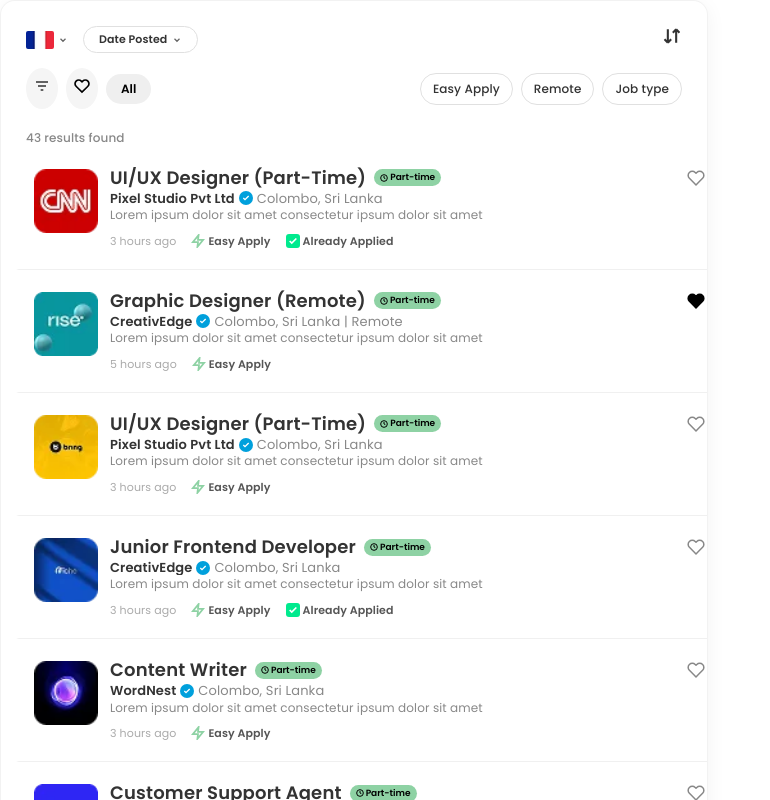
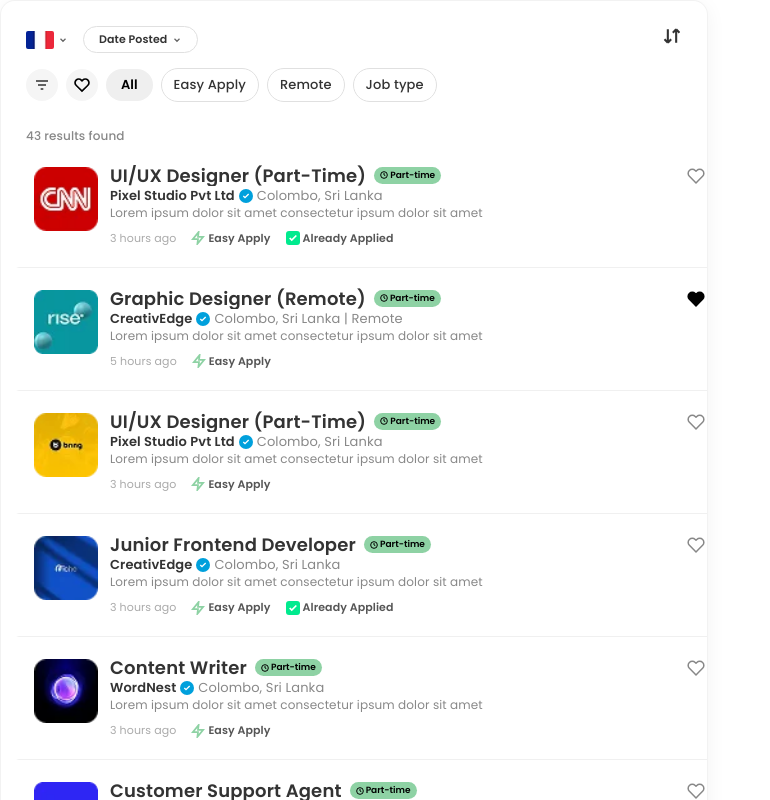
Before and after one commit to UdulaPahasara/Nexus-Frontend-, a React (Vite) app: page /parttime in a window 1280 px wide. Shown: the top 800 px of the page, without its empty margins (0-770 px from the left). Built offline with nearby package versions, Linux system fonts and the light colour scheme.

Commit message:
feat: add part-time job detail view and main part-time jobs component.

```diff
--- a/src/components/jobs/partime/jobdetail/jobdetail.jsx
+++ b/src/components/jobs/partime/jobdetail/jobdetail.jsx
@@ -101,7 +101,7 @@
                 </Box>
 
                 {/* --- TITLE & SAVE ROW --- */}
-                <Box sx={{ display: 'flex', alignItems: 'center', gap: '12px', mb: '15px' }}>
+                <Box sx={{ display: 'flex', alignItems: 'center', gap: { xs: '8px', sm: '12px' }, mb: '15px', flexWrap: 'wrap' }}>
                     <Button
                         variant="contained"
                         startIcon={<BookmarkBorderIcon sx={{ fontSize: '16px !important' }} />}
@@ -116,15 +116,33 @@
                             py: '4px',
                             boxShadow: 'none',
                             fontFamily: 'Poppins',
+                            whiteSpace: 'nowrap',
+                            flexShrink: 0,
+                            order: 1,
                             '&:hover': { bgcolor: '#ddd', boxShadow: 'none' }
                         }}
                     >
                         SAVE JOB
                     </Button>
-                    <Typography sx={{ fontSize: '15px', fontWeight: 600, color: darkMode ? '#fff' : '#000', fontFamily: 'Poppins' }}>
+                    <Typography sx={{
+                        fontSize: { xs: '16px', sm: '15px' },
+                        fontWeight: 600,
+                        color: darkMode ? '#fff' : '#000',
+                        fontFamily: 'Poppins',
+                        flex: { xs: '1 1 100%', sm: 1 },
+                        order: { xs: 3, sm: 2 }
+                    }}>
                         {currentJob.title}
                     </Typography>
-                    <Typography sx={{ fontSize: '12px', color: '#aaa', fontFamily: 'Poppins' }}>
+                    <Typography sx={{
+                        fontSize: '12px',
+                        color: '#aaa',
+                        fontFamily: 'Poppins',
+                        whiteSpace: 'nowrap',
+                        flexShrink: 0,
+                        order: { xs: 2, sm: 3 },
+                        marginLeft: { xs: 'auto', sm: 0 }
+                    }}>
                         {currentJob.time}
                     </Typography>
                 </Box>
@@ -205,15 +223,29 @@
                         Lorem ipsum dolor sit amet consectetur. Non vitae nisl fringilla magna hendrerit mauris id. Dignissim sit justo velit id mauris mollis. Quisque tortor blandit mattis est sodales tortor sit nulla.
                     </Typography>
 
-                    <Box sx={{ display: 'flex', justifyContent: 'space-between', alignItems: 'center', bgcolor: darkMode ? 'rgba(255,255,255,0.02)' : '#F9F9F9', p: '10px 15px', borderRadius: '12px' }}>
-                        <Box sx={{ display: 'flex', alignItems: 'center', gap: '8px' }}>
-                            <Typography sx={{ fontSize: '11px', color: '#888', fontWeight: 600, fontFamily: 'Poppins' }}>Job Posted by</Typography>
-                            <Box sx={{ display: 'flex', alignItems: 'center', gap: '5px', border: '1px dashed #0077B5', p: '2px 6px', borderRadius: '4px' }}>
+                    <Box sx={{
+                        display: 'flex',
+                        justifyContent: 'space-between',
+                        alignItems: 'center',
+                        bgcolor: darkMode ? 'rgba(255,255,255,0.02)' : '#F9F9F9',
+                        p: '10px 15px',
+                        borderRadius: '12px',
+                        flexWrap: 'wrap',
+                        gap: '10px'
+                    }}>
+                        <Box sx={{ display: 'flex', alignItems: 'center', gap: '8px', flexWrap: 'wrap' }}>
+                            <Typography sx={{ fontSize: '11px', color: '#888', fontWeight: 600, fontFamily: 'Poppins', whiteSpace: 'nowrap' }}>Job Posted by</Typography>
+                            <Box sx={{ display: 'flex', alignItems: 'center', gap: '5px', border: '1px dashed #0077B5', p: '2px 6px', borderRadius: '4px', whiteSpace: 'nowrap' }}>
                                 <Box component="img" src={mp5} sx={{ width: '20px', height: '20px', borderRadius: '50%' }} />
-                                <Typography sx={{ fontSize: '11px', color: '#0077B5', fontWeight: 600, fontFamily: 'Poppins' }}>Anuradha Perera</Typography>
+                                <Typography sx={{ fontSize: '11px', color: '#0077B5', fontWeight: 600, fontFamily: 'Poppins', whiteSpace: 'nowrap' }}>Anuradha Perera</Typography>
                             </Box>
                         </Box>
-                        <Button sx={{ textTransform: 'none', color: '#666', fontSize: '11px', fontWeight: 600, bgcolor: darkMode ? 'rgba(255,255,255,0.1)' : '#E8E8E8', borderRadius: '8px', px: '12px', fontFamily: 'Poppins' }}>
+                        <Button sx={{
+                            textTransform: 'none', color: '#666', fontSize: '11px', fontWeight: 600,
+                            bgcolor: darkMode ? 'rgba(255,255,255,0.1)' : '#E8E8E8',
+                            borderRadius: '8px', px: '12px', fontFamily: 'Poppins', whiteSpace: 'nowrap',
+                            width: { xs: '100%', sm: 'auto' }
+                        }}>
                             View company profile
                         </Button>
                     </Box>
--- a/src/components/jobs/partime/parttime.jsx
+++ b/src/components/jobs/partime/parttime.jsx
@@ -228,9 +228,9 @@
         <Box sx={{
             display: 'flex',
             flexDirection: 'row',
-            width: selectedJobId ? '100%' : '706px',
-            maxWidth: selectedJobId ? '1100px' : '706px',
-            gap: selectedJobId ? '20px' : '0px',
+            width: '100%',
+            maxWidth: { xs: '100%', md: selectedJobId ? '1100px' : '706px' },
+            gap: { xs: '0px', md: selectedJobId ? '20px' : '0px' },
             height: 'auto',
             minHeight: '800px', // Allow full height layout to expand correctly
             alignItems: 'flex-start',
@@ -238,8 +238,8 @@
         }}>
             {/* List column */}
             <Box sx={{
-                width: selectedJobId ? '400px' : '100%',
-                display: 'flex',
+                width: { xs: '100%', md: selectedJobId ? '400px' : '100%' },
+                display: { xs: selectedJobId ? 'none' : 'flex', md: 'flex' },
                 flexDirection: 'column',
                 height: 'auto',
                 bgcolor: darkMode ? '#1e1e2e' : '#fff',
@@ -291,28 +291,35 @@
                         </Box>
                     </Box>
 
-                    <Box sx={{ display: 'flex', justifyContent: 'space-between', alignItems: 'center' }}>
-                        <Box sx={{ display: 'flex', alignItems: 'center', gap: '8px' }}>
-                            <Box sx={{ bgcolor: '#f5f5f5', p: '8px', borderRadius: '50%', cursor: 'pointer' }}>
+                    <Box sx={{
+                        display: 'flex',
+                        alignItems: 'center',
+                        gap: '8px',
+                        overflowX: 'auto',
+                        width: '100%',
+                        pb: '5px',
+                        '&::-webkit-scrollbar': { display: 'none' },
+                        scrollbarWidth: 'none'
+                    }}>
+                        <Box sx={{ bgcolor: '#f5f5f5', p: '8px', borderRadius: '50%', cursor: 'pointer', flexShrink: 0, display: 'flex', alignItems: 'center', justifyContent: 'center' }}>
                             <svg width="16" height="16" viewBox="0 0 24 24" fill="none" stroke="#333" strokeWidth="2.5">
                                 <path d="M3 6h18M6 12h12M10 18h4"></path>
                             </svg>
                         </Box>
-                            <Box onClick={() => setShowOnlyFavorites(!showOnlyFavorites)} sx={{ bgcolor: '#f5f5f5', p: '8px', borderRadius: '50%', cursor: 'pointer' }}>
+                        <Box onClick={() => setShowOnlyFavorites(!showOnlyFavorites)} sx={{ bgcolor: '#f5f5f5', p: '8px', borderRadius: '50%', cursor: 'pointer', flexShrink: 0, display: 'flex', alignItems: 'center', justifyContent: 'center' }}>
                             <svg width="16" height="16" viewBox="0 0 24 24" fill={showOnlyFavorites ? "#000" : "none"} stroke="#000" strokeWidth="2.5">
                                 <path d="M20.84 4.61a5.5 5.5 0 0 0-7.78 0L12 5.67l-1.06-1.06a5.5 5.5 0 0 0-7.78 7.78l1.06 1.06L12 21.23l7.78-7.78 1.06-1.06a5.5 5.5 0 0 0 0-7.78z"></path>
                             </svg>
                         </Box>
-                            <Box sx={{ bgcolor: '#efefef', px: '15px', py: '6px', borderRadius: '20px', fontSize: '12px', color: '#000', fontWeight: 600, cursor: 'pointer' }}>All</Box>
+                        <Box sx={{ bgcolor: '#efefef', px: '15px', py: '6px', borderRadius: '20px', fontSize: '13px', color: '#000', fontWeight: 600, cursor: 'pointer', flexShrink: 0, whiteSpace: 'nowrap' }}>
+                            All
                         </Box>
 
-                        <Box sx={{ display: selectedJobId ? 'none' : 'flex', gap: '8px' }}>
                         {['Easy Apply', 'Remote', 'Job type'].map(label => (
-                                <Box key={label} sx={{ border: '1px solid #e0e0e0', borderRadius: '20px', px: '12px', py: '6px', cursor: 'pointer', bgcolor: '#fff' }}>
-                                    <Typography sx={{ fontSize: '12px', fontWeight: 500, color: '#333', fontFamily: 'Poppins' }}>{label}</Typography>
+                            <Box key={label} sx={{ border: '1px solid #e0e0e0', borderRadius: '20px', px: '12px', py: '6px', cursor: 'pointer', bgcolor: '#fff', flexShrink: 0, whiteSpace: 'nowrap' }}>
+                                <Typography sx={{ fontSize: '13px', fontWeight: 500, color: '#333', fontFamily: 'Poppins', whiteSpace: 'nowrap' }}>{label}</Typography>
                             </Box>
                         ))}
-                        </Box>
                     </Box>
 
                     {selectedJobId && (
@@ -350,7 +357,7 @@
             {selectedJobId && (
                 <Box sx={{
                     flex: 1,
-                    display: 'flex',
+                    display: { xs: 'flex', md: 'flex' },
                     flexDirection: 'column',
                     bgcolor: '#fff',
                     borderRadius: '15px',
```
Lines whose indentation alone changed are shown as unchanged.
